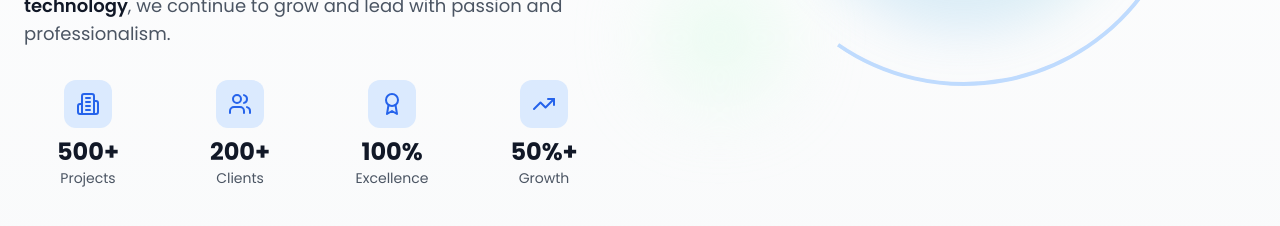
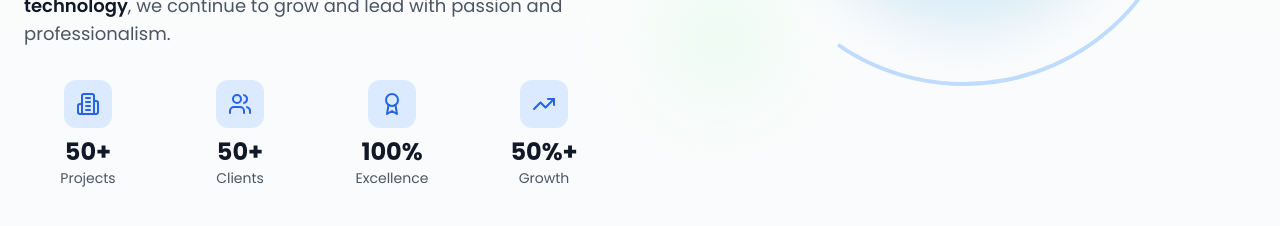
Before and after one commit to salamdev98/4plus, a React (Vite) app: page / in a window 1280 px wide. Shown: the part 1360-1586 px from the top of the page. Built offline with nearby package versions, Linux system fonts and the light colour scheme.

Commit message:
50projects

```diff
--- a/src/components/About.tsx
+++ b/src/components/About.tsx
@@ -7,8 +7,8 @@ export default function About() {
   const isInView = useInView(ref, { once: true, amount: 0.3 });
 
   const stats = [
-    { icon: Building2, label: "Projects", value: "500+" },
-    { icon: Users, label: "Clients", value: "200+" },
+    { icon: Building2, label: "Projects", value: "50+" },
+    { icon: Users, label: "Clients", value: "50+" },
     { icon: Award, label: "Excellence", value: "100%" },
     { icon: TrendingUp, label: "Growth", value: "50%+" }
   ];
```
